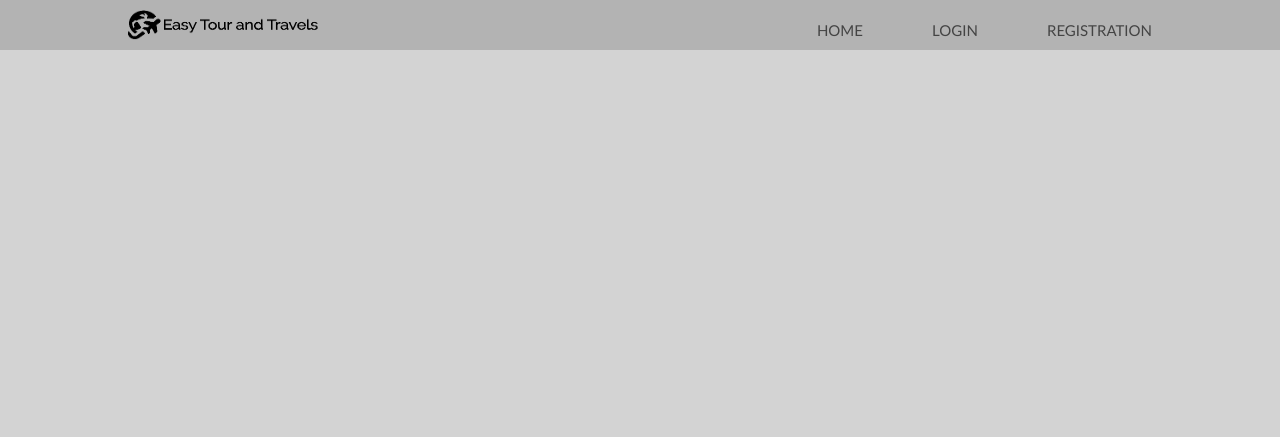
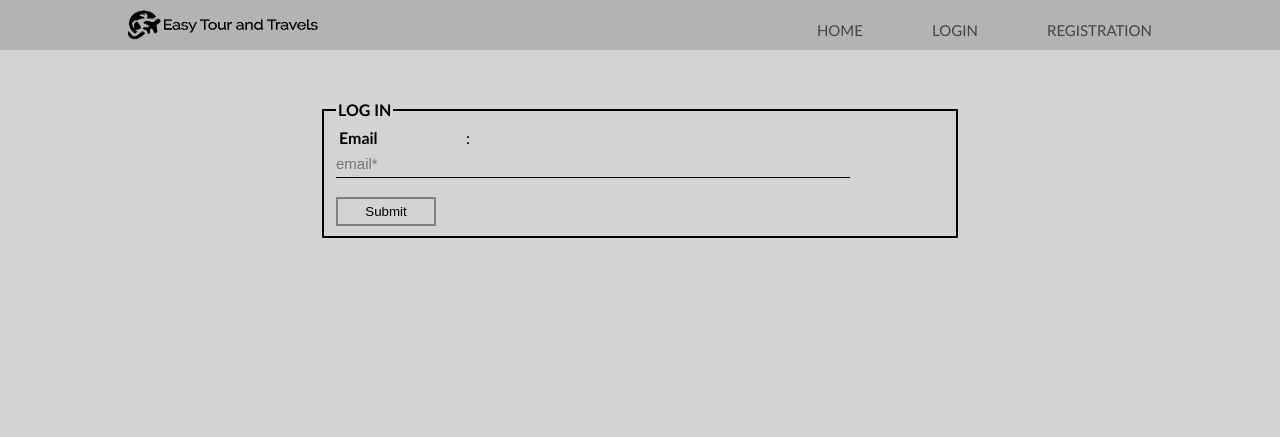
Before and after one commit to rahibulbulrahi/web-tech-php, a PHP site: page /forgetpass.php in a window 1280 px wide. Shown: the top 437 px of the page. Run offline with PHP 8.4, Linux system fonts and the light colour scheme.

Commit message:
forget pass done

```diff
--- a/lab Task 4/forgetpass.php
+++ b/lab Task 4/forgetpass.php
@@ -5,13 +5,70 @@
         {
             background: lightgray;
         }
+        form
+        {
+            width: 50%;
+            margin: auto;
+            padding: 50px;
+        }
+        .login label
+        {
+            width: 120px;
+            display: inline-block;
+            text-align: left;
+            margin: 3px;
+        }
+        input[type="text"]
+        {
+            overflow: hidden;
+            font-size: 15px;
+            padding: 5px 0;
+            border: none;
+            outline: none;
+            background: none;
+            color:black;
+            border-bottom: 1px solid black;
+        }
+        input[type="password"]
+        {
+            overflow: hidden;
+            font-size: 15px;
+            padding: 5px 0;
+            border: none;
+            outline: none;
+            background: none;
+            color:black;
+            border-bottom: 1px solid black;
+        }
+        input[type="submit"]
+        {
+            width: 100px ;
+            background: none;
+            border: 2px solid grey;
+            padding: 5px;cursor: pointer;
+        }
+        .button:hover
+        {
+            border: 2px solid black ;
+        }
+
     </style>
 
     <body>
     <?php include('header.php');?>
+    <form id="login" >
+            <fieldset style="border: black 2px solid;">
+                <legend><b>LOG IN</b></legend>
 
+                <div class="login">
+                    <label for="email"><b>Email</b></label>
+                    : <input type="text" id="email" name="email" size="55px" placeholder="email*" required><br>
 
+                </div><br>
+                <input class="button "type="submit" value="Submit" name="submit">
 
+            </fieldset>
+        </form>
     <?php include('footer.php');?>
     </body>
 </html>
```
Also changed, not shown: lab Task 4/changepass.php (added).
